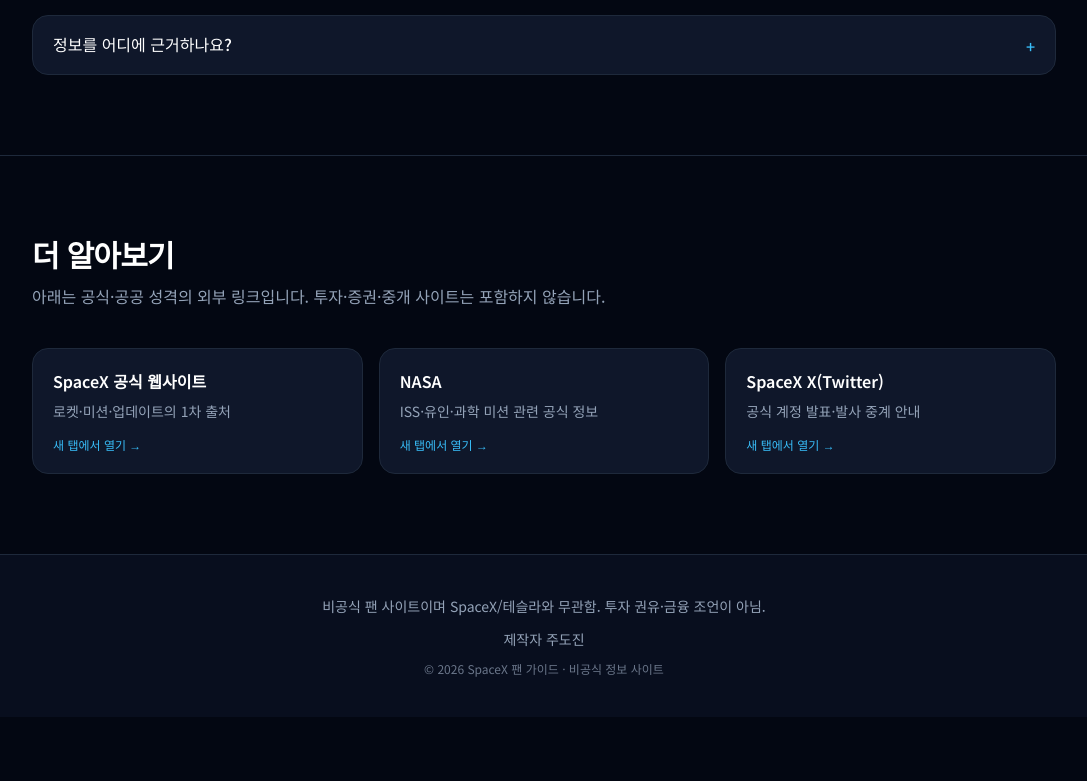
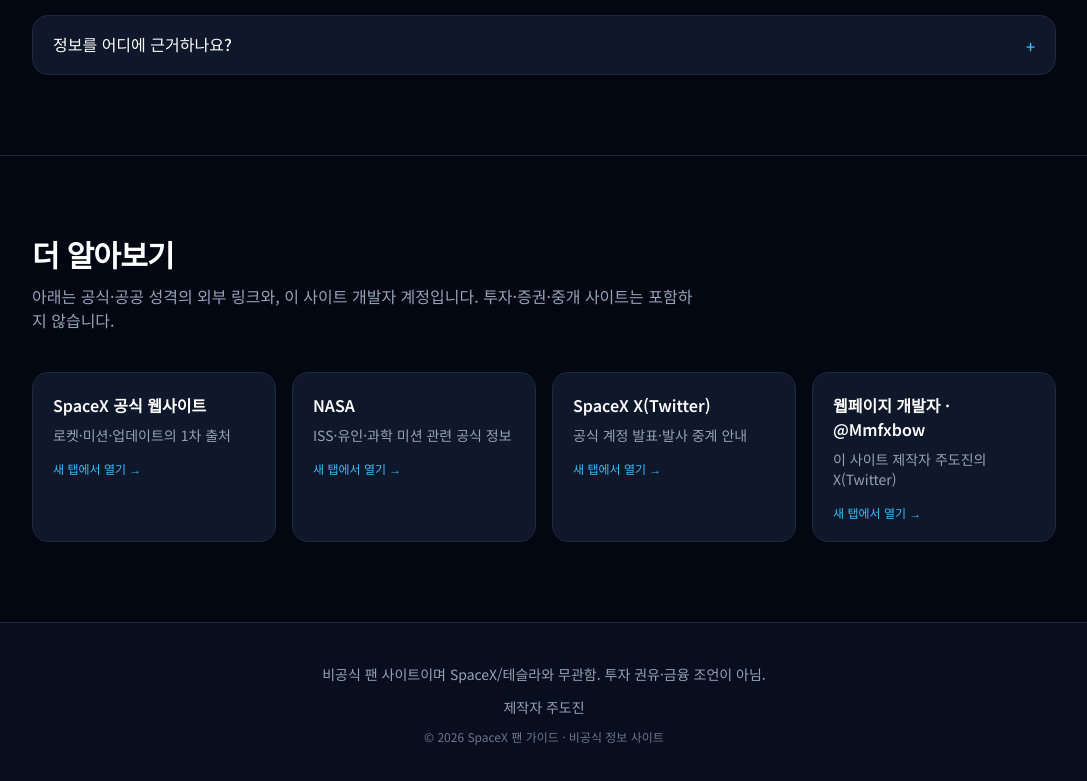
Before and after one commit to dojindia2006-arch/spacex-fan-guide, a Next.js app: page / in a window 1280 px wide. Shown: the part 3455-4236 px from the top of the page, without its empty margins (96-1183 px from the left). Before the commit the page ends 4172 px from the top, so only its background shows below. Built offline with nearby package versions, Linux system fonts and the light colour scheme; no server answers.

Commit message:
Add developer Twitter @Mmfxbow to Learn More

```diff
--- a/src/components/LearnMore.tsx
+++ b/src/components/LearnMore.tsx
@@ -13,6 +13,11 @@
     name: "SpaceX X(Twitter)",
     href: "https://x.com/SpaceX",
     desc: "공식 계정 발표·발사 중계 안내",
+  },
+  {
+    name: "웹페이지 개발자 · @Mmfxbow",
+    href: "https://x.com/Mmfxbow",
+    desc: "이 사이트 제작자 주도진의 X(Twitter)",
   },
 ];
 
@@ -31,11 +36,11 @@
           더 알아보기
         </h2>
         <p className="mt-3 max-w-2xl text-muted">
-          아래는 공식·공공 성격의 외부 링크입니다. 투자·증권·중개 사이트는
-          포함하지 않습니다.
+          아래는 공식·공공 성격의 외부 링크와, 이 사이트 개발자 계정입니다.
+          투자·증권·중개 사이트는 포함하지 않습니다.
         </p>
 
-        <ul className="mt-10 grid gap-4 sm:grid-cols-3">
+        <ul className="mt-10 grid gap-4 sm:grid-cols-2 lg:grid-cols-4">
           {links.map((link) => (
             <li key={link.href}>
               <a
```
